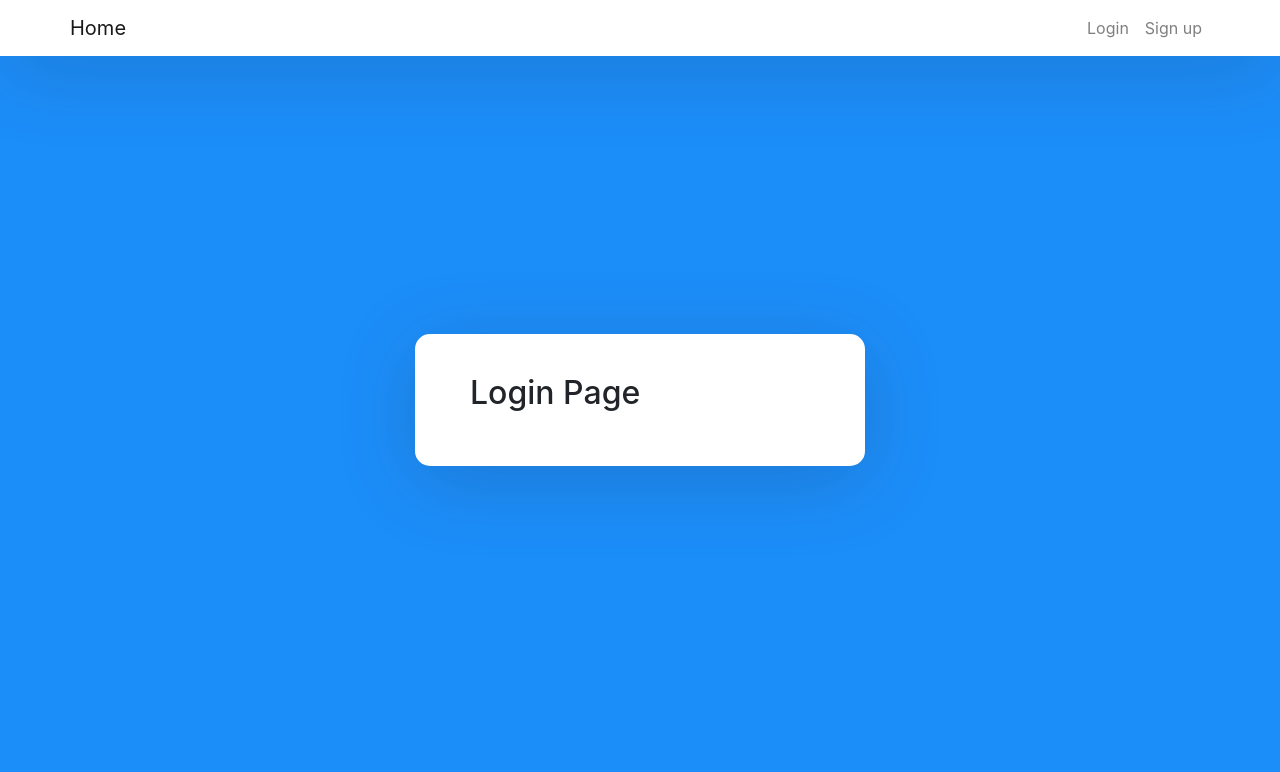
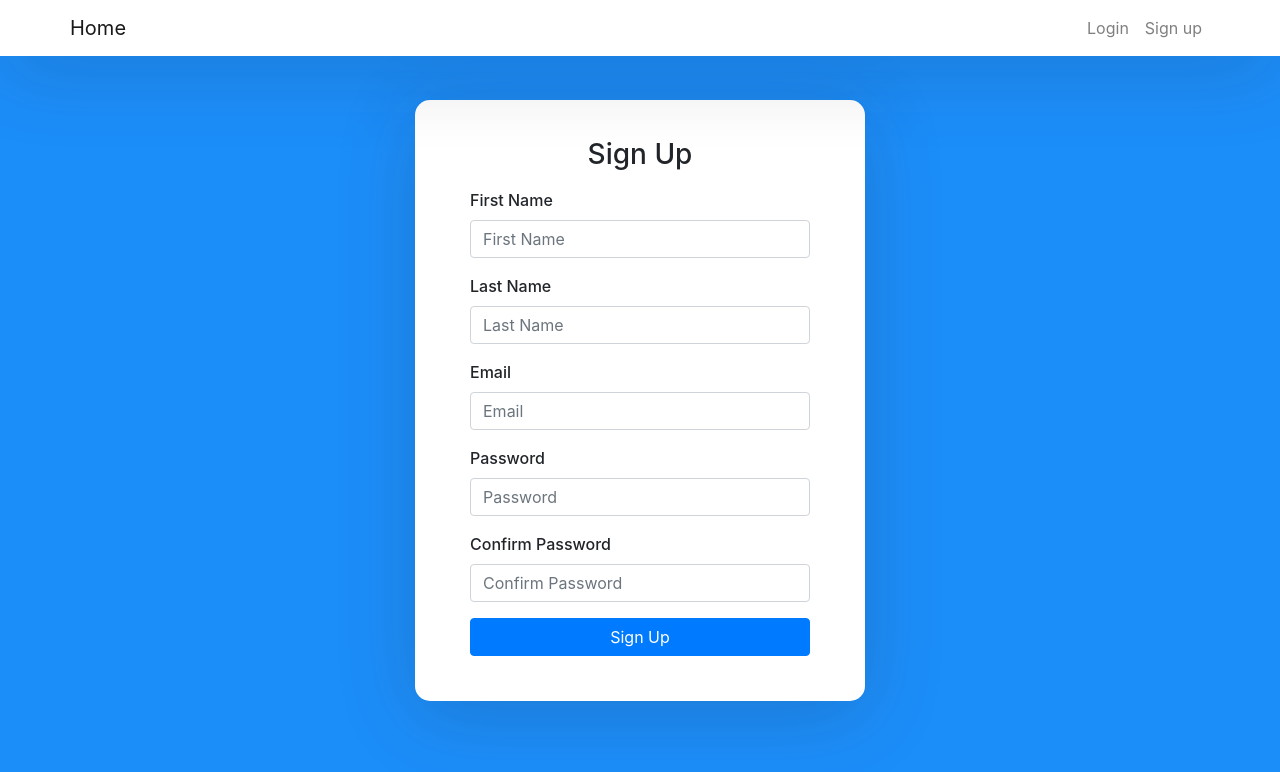
Before and after one commit to oscarolsson94/reactLogin, a React (Create React App) app: page /register in a window 1280 px wide. Shown: the top 772 px of the page. Built offline with nearby package versions, Linux system fonts and the light colour scheme.

Commit message:
form and install axios

```diff
--- a/package.json
+++ b/package.json
@@ -6,6 +6,7 @@
     "@testing-library/jest-dom": "^5.11.9",
     "@testing-library/react": "^11.2.5",
     "@testing-library/user-event": "^12.8.3",
+    "axios": "^0.21.1",
     "bootstrap": "^4.6.0",
     "react": "^17.0.1",
     "react-dom": "^17.0.1",
--- a/src/components/Register.js
+++ b/src/components/Register.js
@@ -2,9 +2,37 @@ import React from 'react'
 
 const Register = () => {
     return (
-        <div>
-            <h2>Login Page</h2>
-        </div>
+        <form >
+            <h3>Sign Up</h3>
+
+            <div className="form-group">
+                <label>First Name</label>
+                <input type="text" className="form-control" placeholder="First Name" required />
+            </div>
+
+            <div className="form-group">
+                <label>Last Name</label>
+                <input type="text" className="form-control" placeholder="Last Name" required />
+            </div>
+
+            <div className="form-group">
+                <label>Email</label>
+                <input type="email" className="form-control" placeholder="Email" required />
+            </div>
+
+            <div className="form-group">
+                <label>Password</label>
+                <input type="password" className="form-control" placeholder="Password" required />
+            </div>
+
+            <div className="form-group">
+                <label>Confirm Password</label>
+                <input type="password" className="form-control" placeholder="Confirm Password" required />
+            </div>
+
+            <button className="btn btn-primary btn-block">Sign Up</button>
+
+        </form>
     );
 };
 
```
Also changed, not shown: 1 other file (tests, documents, lock files or other folders).
